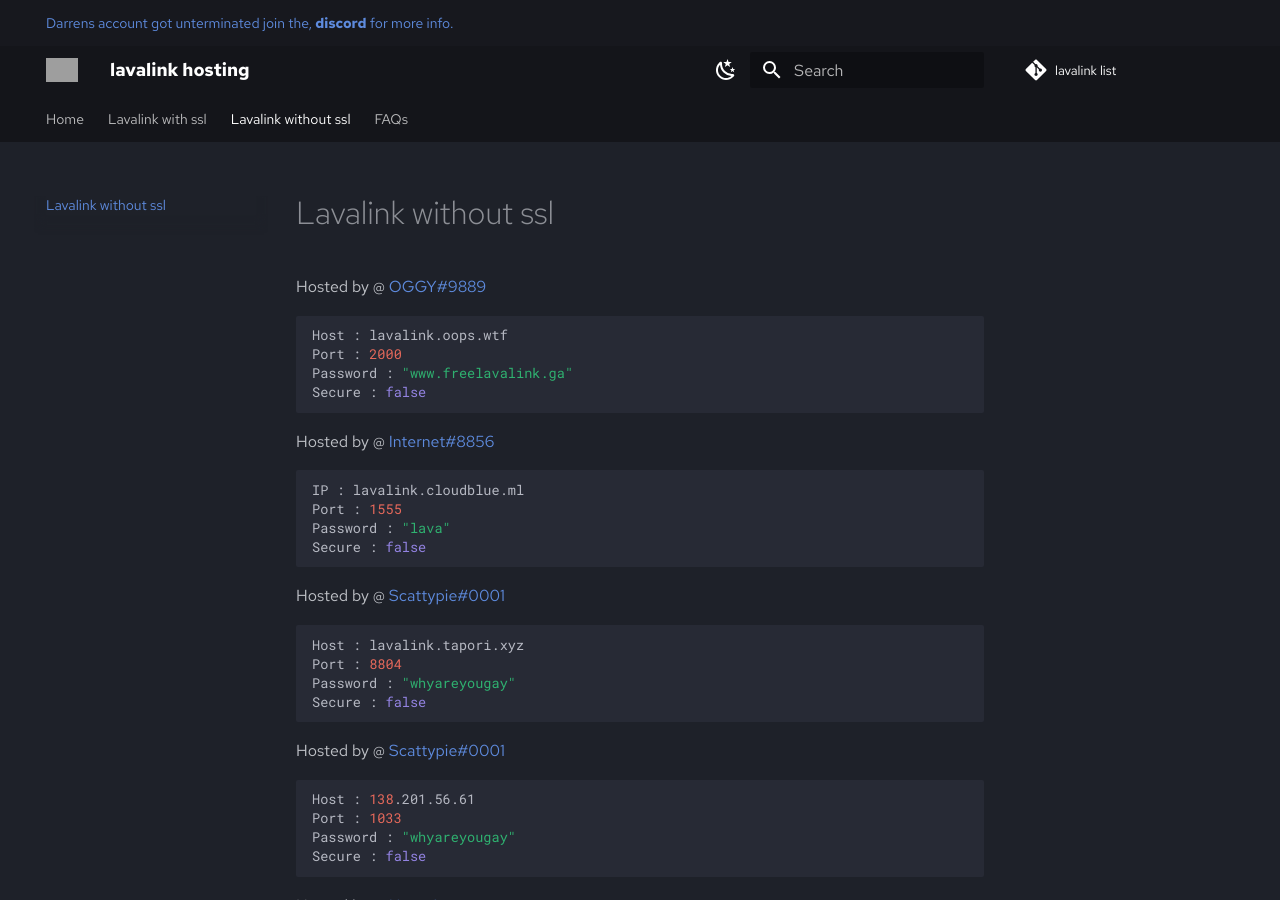
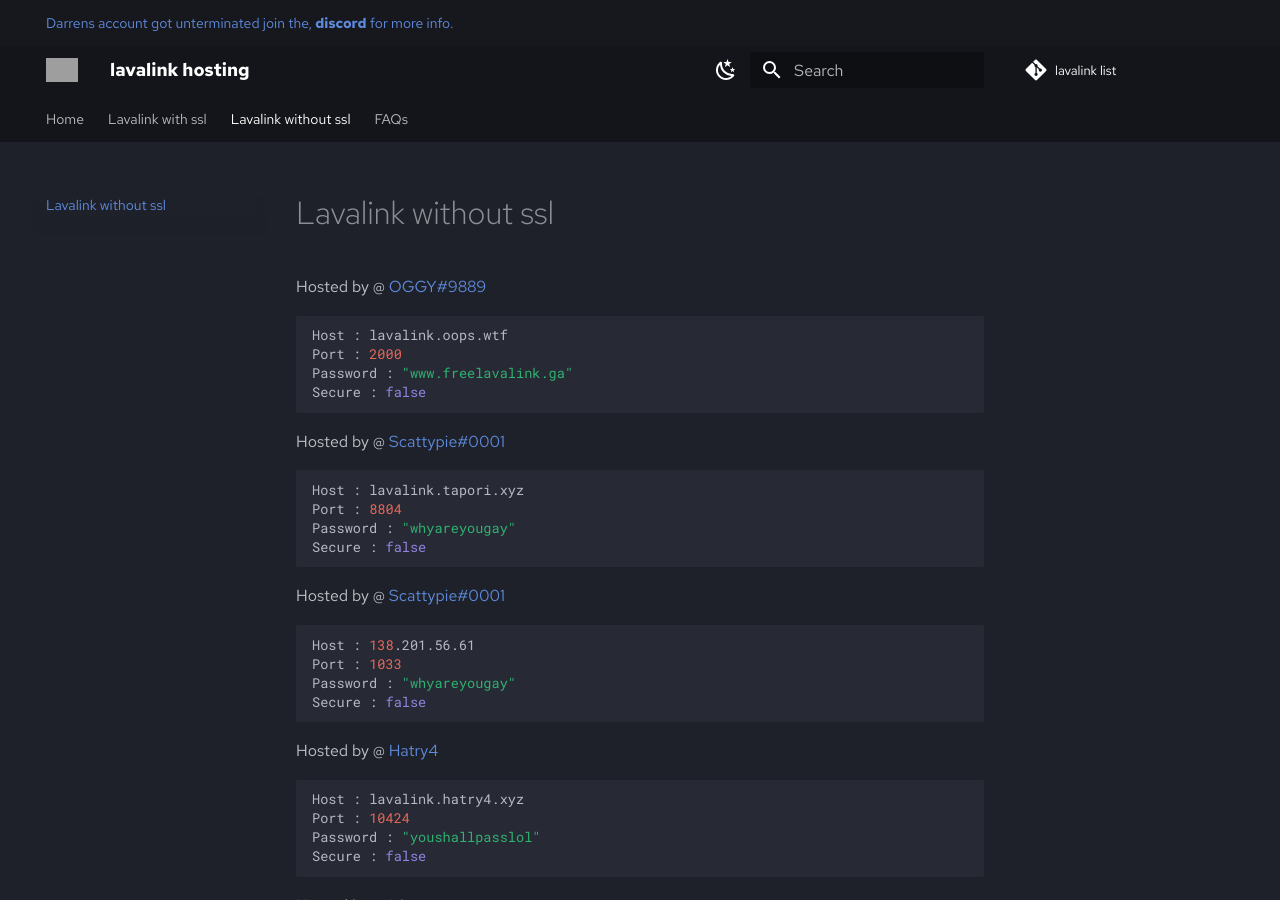
Before and after one commit to DarrenOfficial/lavalink-list, an MkDocs documentation site: the page built from docs/NoSSL/lavalink-without-ssl.md, in a window 1280 px wide and 900 px high. Built offline with MkDocs 1.6.1 and Material for MkDocs 9.7.7, drawn with Linux system fonts in a browser that asks for light colours; comment, search, counter and statistics services are not loaded; grey boxes are pictures that could not be loaded.

Commit message:
removed my trash lavalink (lavalink.cloudblue.ml

````diff
--- a/docs/NoSSL/lavalink-without-ssl.md
+++ b/docs/NoSSL/lavalink-without-ssl.md
@@ -13,13 +13,6 @@ Password : "www.freelavalink.ga"
 Secure : false
 ```
 
-Hosted by @ [Internet#8856](https://github.com/MrInternetGitHub)
-```bash
-IP : lavalink.cloudblue.ml
-Port : 1555
-Password : "lava"
-Secure : false
-```
 Hosted by @ [Scattypie#0001](https://discord.gg/NUhWvA7paX)
 ```bash
 Host : lavalink.tapori.xyz
````
